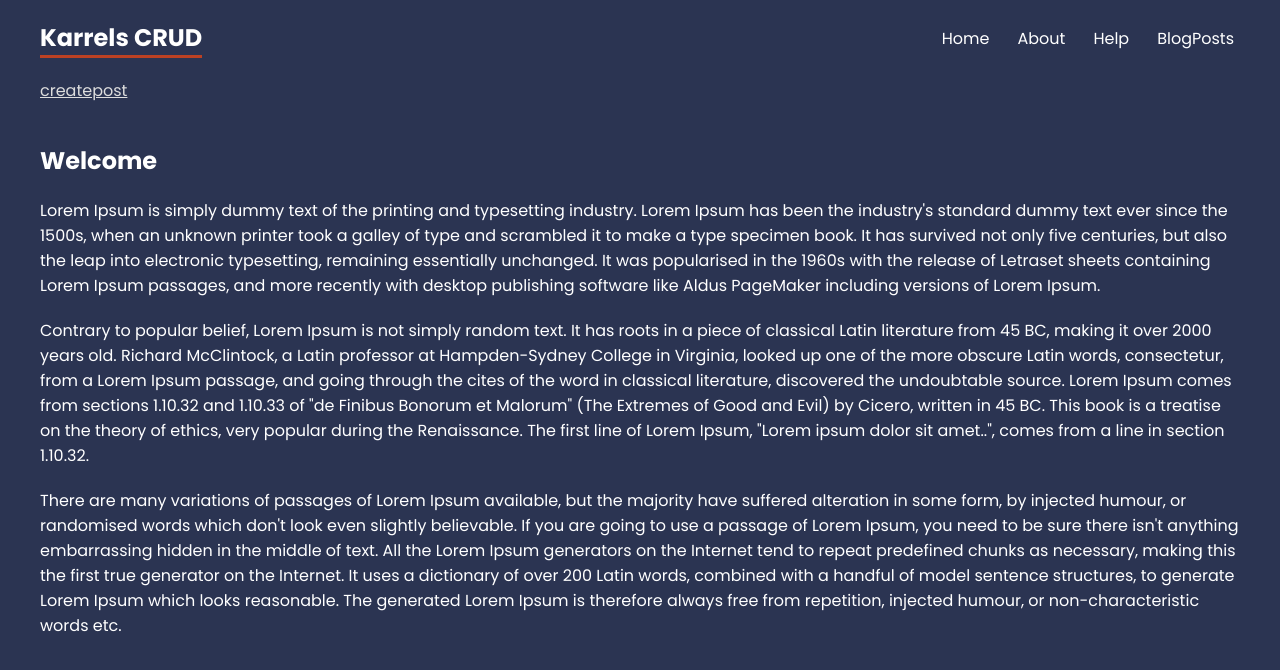
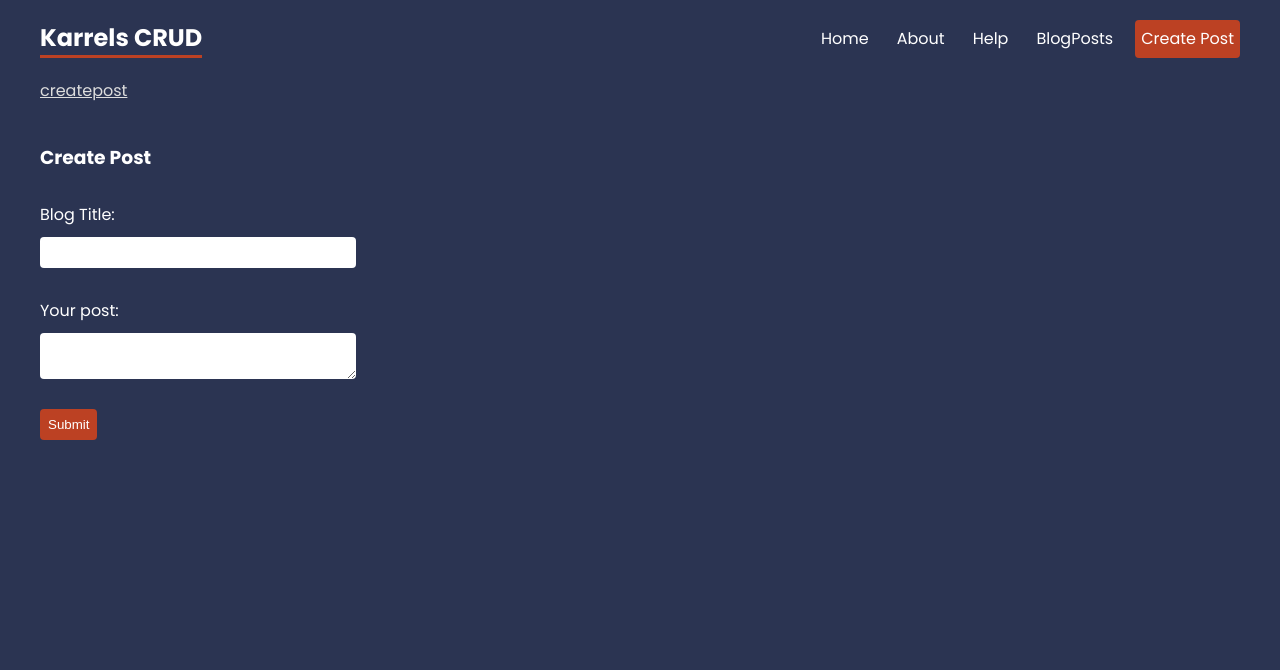
Before and after one commit to HerrNerdstromDRK/crud_submission, a React (Create React App) app: page /createpost in a window 1280 px wide. Shown: the top 670 px of the page. Built offline with nearby package versions, Linux system fonts and the light colour scheme.

Commit message:
Converted to axios, added skeleton for CreatePost

```diff
--- a/package.json
+++ b/package.json
@@ -6,6 +6,7 @@
     "@testing-library/jest-dom": "^5.16.5",
     "@testing-library/react": "^13.4.0",
     "@testing-library/user-event": "^13.5.0",
+    "axios": "^1.2.2",
     "dotenv": "^16.0.3",
     "ejs": "^3.1.8",
     "express": "^4.18.2",
--- a/src/App.css
+++ b/src/App.css
@@ -81,7 +81,7 @@ main {
   margin: 20px 0;
 }
 
-/* contact form */
+/* create post form */
 form {
   margin-top: 30px;
 }
--- a/src/App.js
+++ b/src/App.js
@@ -20,11 +20,13 @@ import BlogPosts, { blogPostsLoader } from "./pages/BlogPosts/BlogPosts";
 import Faq from "./pages/help/Faq";
 import Contact, { contactAction } from "./pages/help/Contact";
 import BlogPost, { blogPostLoader } from "./pages/BlogPosts/BlogPost";
+import CreatePost, { createPostAction } from "./pages/BlogPosts/CreatePost";
 
 // Layouts
 import RootLayout from "./layouts/RootLayout";
 import HelpLayout from "./layouts/HelpLayout";
 import BlogPostsLayout from "./layouts/BlogPostsLayout";
+//import CreatePostLayout from "./layouts/CreatePostLayout";
 import BlogPostsError from "./pages/BlogPosts/BlogPostError";
 
 const router = createBrowserRouter(
@@ -46,6 +48,11 @@ const router = createBrowserRouter(
         <Route index element={<BlogPosts />} loader={blogPostsLoader} />
         <Route path=":id" element={<BlogPost />} loader={blogPostLoader} />
       </Route>
+      <Route
+        path="createpost"
+        element={<CreatePost />}
+        action={createPostAction}
+      />
       <Route path="*" element={<Home />} /> {/* catch-all path */}
     </Route>
   )
--- /dev/null
+++ b/src/api/posts.js
@@ -0,0 +1,5 @@
+import axios from "axios";
+
+export default axios.create({
+  baseURL: "http://localhost:4000",
+});
--- /dev/null
+++ b/src/layouts/CreatePostLayout.js
@@ -0,0 +1,5 @@
+import React from "react";
+
+export default function CreatePostLayout() {
+  return <div>CreatePostLayout</div>;
+}
--- a/src/layouts/RootLayout.js
+++ b/src/layouts/RootLayout.js
@@ -11,6 +11,7 @@ export default function RootLayout() {
           <NavLink to="about">About</NavLink>
           <NavLink to="help">Help</NavLink>
           <NavLink to="blogposts">BlogPosts</NavLink>
+          <NavLink to="createpost">Create Post</NavLink>
         </nav>
         <BreadCrumbs />
       </header>
--- a/src/pages/BlogPosts/BlogPost.js
+++ b/src/pages/BlogPosts/BlogPost.js
@@ -1,4 +1,5 @@
 import { useLoaderData /*useParams*/ } from "react-router-dom";
+import api from "../../api/posts";
 
 export default function BlogPost() {
   //  const { id } = useParams();
@@ -20,9 +21,27 @@ export default function BlogPost() {
 export const blogPostLoader = async ({ params }) => {
   // Destructure id from the parameters
   const { id } = params;
+  try {
+    const response = await api.get("/blogposts/" + id);
+    //    console.log(
+    //      "blogPostsLoader> response.data: " + JSON.stringify(response.data) );
+    return response.data;
+  } catch (err) {
+    if (err.response) {
+      // Not in the 200 response range
+      console.log(err.response.data);
+      console.log(err.response.status);
+      console.log(err.response.headers);
+    } else {
+      // No response or non-200 error
+      console.log(`blogPostsLoader> Error: ${err.message}`);
+    }
+  }
+  /*
   const res = await fetch("http://localhost:4000/blogposts/" + id);
   if (!res.ok) {
     throw Error("Could not find blog post with id " + id);
   }
   return res.json();
+  */
 };
--- a/src/pages/BlogPosts/BlogPosts.js
+++ b/src/pages/BlogPosts/BlogPosts.js
@@ -1,9 +1,41 @@
 import { useLoaderData, Link } from "react-router-dom";
+
+import api from "../../api/posts";
+
+/*
+const fetchPosts = async () => {
+  console.log("fetchPosts()");
+  try {
+    const response = await api.get("/blogposts");
+    const blogPosts = response.data;
+    console.log("BlogPosts> blogPosts: " + blogPosts);
+
+    return blogPosts;
+  } catch (err) {
+    console.log("fetchPosts> err: " + err.toString());
+  }
+};
+
+export default function BlogPosts() {
+  console.log("BlogPosts");
+  const blogPosts = fetchPosts();
+  return (
+    <div className="blogposts">
+      {blogPosts.map((blogPosts) => (
+        <Link to={blogPosts.id.toString()} key={blogPosts.id}>
+          <p>Title: {blogPosts.title}</p>
+          <p>Location: {blogPosts.location}</p>
+        </Link>
+      ))}
+    </div>
+  );
+}
+*/
 
 export default function BlogPosts() {
   // Retrieve the pre-loaded database data
   // This will invoke the below blogPostLoader as assigned in App.js
-  const blogPosts = useLoaderData();
+  const blogPosts = Array.from(useLoaderData());
   return (
     <div className="blogposts">
       {blogPosts.map((blogPosts) => (
@@ -18,9 +50,27 @@ export default function BlogPosts() {
 
 // Loader function
 export const blogPostsLoader = async () => {
-  const res = await fetch("http://localhost:4000/blogposts");
+  try {
+    const response = await api.get("/blogposts");
+    //    console.log(
+    //      "blogPostsLoader> response.data: " + JSON.stringify(response.data) );
+    return response.data;
+  } catch (err) {
+    if (err.response) {
+      // Not in the 200 response range
+      console.log(err.response.data);
+      console.log(err.response.status);
+      console.log(err.response.headers);
+    } else {
+      // No response or non-200 error
+      console.log(`blogPostsLoader> Error: ${err.message}`);
+    }
+  }
+  /*  const res = await fetch("http://localhost:4000/blogposts");
   if (!res.ok) {
     throw Error("Could not fetch the blog posts");
   }
+
   return res.json();
+  */
 };
--- /dev/null
+++ b/src/pages/BlogPosts/CreatePost.js
@@ -0,0 +1,55 @@
+import React from "react";
+
+import { Form, redirect, useActionData } from "react-router-dom";
+
+export default function CreatePost() {
+  // The useActionData() hook allows us access to the return data
+  // from the createPostAction() below.
+  // We can use it to inform any form updates/responses here.
+  const data = useActionData();
+  return (
+    <div className="contact">
+      <h3>Create Post</h3>
+      <Form method="post" action="/createpost">
+        <label>
+          <span>Blog Title:</span>
+          <input type="message" name="title" required />
+        </label>
+        <label>
+          <span>Your post:</span>
+          <textarea type="message" name="postcontent" required></textarea>
+        </label>
+        <button>Submit</button>
+        {/* Check if the data from the contactAction() below returned an error
+          If so, show the user. */}
+        {data && data.error && <p>{data.error}</p>}
+      </Form>
+    </div>
+  );
+}
+
+// request contains all form data (all input values from above)
+export const createPostAction = async ({ request }) => {
+  //  console.log(request);
+
+  const data = await request.formData();
+  const newPostData = {
+    title: data.get("title"),
+    postcontent: data.get("postcontent"),
+  };
+  console.log("contactAction> newPostData: " + JSON.stringify(newPostData));
+
+  // TODO: Send post request here (save to db)
+
+  // Validate the input
+  /*  if (newPostData.message.length < 10) {
+    return { error: "Message must be at least 10 characters long" };
+  }
+  if (!submission.email.indexOf(".") < 0) {
+    // Email missing '.' for TLD
+    return { error: "Invalid email address." };
+  }
+*/
+  // redirect the user
+  return redirect("/");
+};
```
Also changed, not shown: 1 other file (tests, documents, lock files or other folders).
